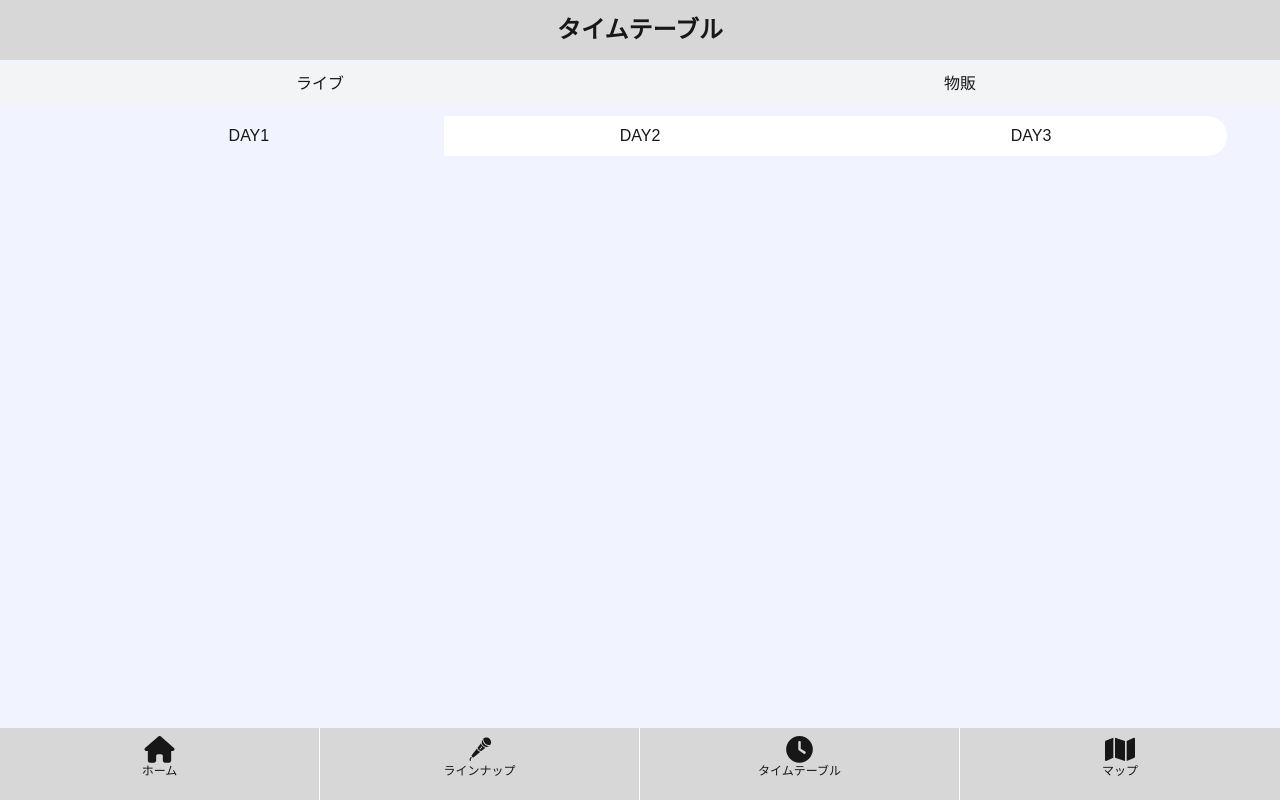
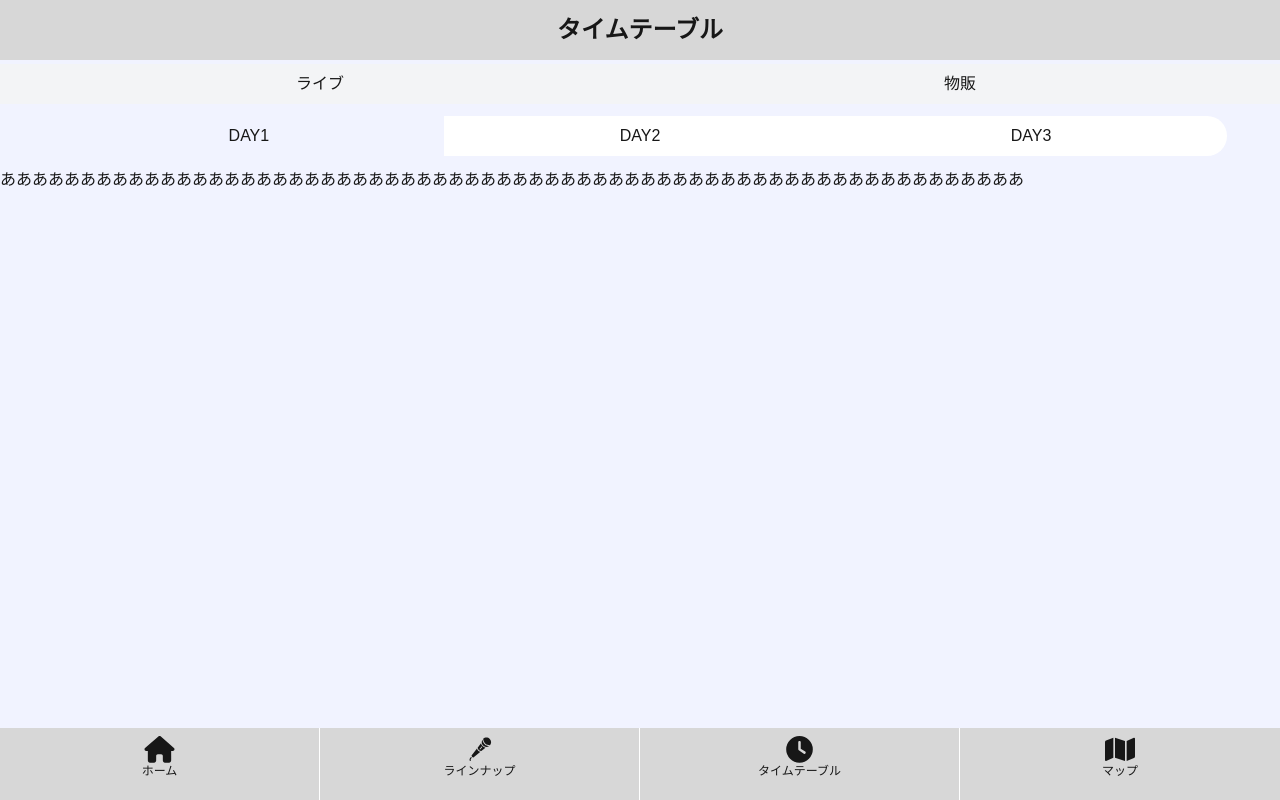
Before and after one commit to live-first/sekigahara-spui, a Next.js app: page /timetable in a window 1280 px wide. Built offline with nearby package versions, Linux system fonts and the light colour scheme.

Commit message:
swiper調整

```diff
--- a/src/lf-components/Tab/index.tsx
+++ b/src/lf-components/Tab/index.tsx
@@ -22,13 +22,13 @@ export type TabProps = {
   Content?: typeof Content
   headers: ReactNode[]
   contents: ReactNode[]
-  current?: string
+  current?: number
   onChange?: () => void
 }
 
 const Tab = (props: TabProps) => {
   const { headers, contents, current } = props
-  const [tab, setTab] = useState<string>(current ?? '0')
+  const [tab, setTab] = useState<number>(current ?? 0)
 
   const page = ({ index, content }: { index: number; content: ReactNode }) => {
     return <div key={index}>{content}</div>
@@ -36,18 +36,14 @@ const Tab = (props: TabProps) => {
 
   return (
     <div className='flex flex-col w-full'>
-      <div className='flex w-full tab-header'>
+      <div className='flex w-full tab-header fixed'>
         {headers?.map((header, index) => {
           return (
             <button
-              className={cn(
-                'py-2 bg-gray-100',
-                `${index}` === tab && 'active',
-                `wd-${headers.length}`,
-              )}
+              className={cn('py-2 bg-gray-100', index === tab && 'active', `wd-${headers.length}`)}
               id={`${index}`}
               onClick={(e) => {
-                setTab(e.currentTarget.id)
+                setTab(Number(e.currentTarget.id))
               }}
               key={index}
             >
@@ -62,6 +58,8 @@ const Tab = (props: TabProps) => {
             return () => page({ index, content })
           })}
           onChangePage={setTab}
+          className='mt-10'
+          current={tab}
         />
       </div>
     </div>
--- a/src/lf-components/pageSwiper/index.tsx
+++ b/src/lf-components/pageSwiper/index.tsx
@@ -7,7 +7,7 @@ import { cn } from '../utils'
 type Props = {
   pages: (() => React.JSX.Element)[]
   current?: number
-  onChangePage?: (current: string) => void
+  onChangePage?: (current: number) => void
   className?: string
 } & Partial<Options>
 
@@ -30,8 +30,8 @@ export const PagerSwiper: React.FC<Props> = (props) => {
   })
   useEffect(() => {
     if (props.onChangePage === undefined) return
-    props.onChangePage(current.toString())
-  }, [current])
+    props.onChangePage(current)
+  }, [current, props])
   return (
     <div
       ref={ref}
@@ -46,14 +46,16 @@ export const PagerSwiper: React.FC<Props> = (props) => {
           {useMemo(() => {
             if (isFirstPage) return <div />
             return props.pages[current - 1]()
-          }, [current])}
+          }, [current, isFirstPage, props.pages])}
         </div>
-        <div className='page current'>{useMemo(() => props.pages[current](), [current])}</div>
+        <div className='page current'>
+          {useMemo(() => props.pages[current](), [current, props.pages])}
+        </div>
         <div className='page next'>
           {useMemo(() => {
             if (isLastPage) return <div />
             return props.pages[current + 1]()
-          }, [current])}
+          }, [current, isLastPage, props.pages])}
         </div>
       </div>
     </div>
--- a/src/lf-components/pageSwiper/pageSwiper.css
+++ b/src/lf-components/pageSwiper/pageSwiper.css
@@ -1,7 +1,7 @@
 .page-swiper {
   width: 100%;
   height: 100%;
-  overflow: hidden;
+  overflow: scroll;
   position: fixed;
 }
 .page-swiper > .container {
--- a/src/lf-components/pageSwiper/usePageSwiper.tsx
+++ b/src/lf-components/pageSwiper/usePageSwiper.tsx
@@ -53,10 +53,10 @@ const usePageSwiper = (props: Props) => {
       }),
     [props.pages, props.threshold, props.animationDuration],
   )
-  const isFirstPage = useMemo(() => state.current === 0, [state.current])
+  const isFirstPage = useMemo(() => state.current === 0, [state])
   const isLastPage = useMemo(
     () => state.current === props.pages.length - 1,
-    [state.current, props.pages],
+    [state, props.pages.length],
   )
   const containerStyle = useMemo(
     () => ({
@@ -121,7 +121,7 @@ const usePageSwiper = (props: Props) => {
         }))
       }, options.animationDuration)
     },
-    [state.isProcessTransit, state.offsetX],
+    [isFirstPage, isLastPage, options.animationDuration, options.threshold, props.ref, state],
   )
   return {
     current: state.current,
--- a/src/lf-views/timetable/index.tsx
+++ b/src/lf-views/timetable/index.tsx
@@ -26,7 +26,10 @@ const LiveTable = () => {
     <ToggleButton
       headers={[<div key='0'>DAY1</div>, <div key='1'>DAY2</div>, <div key='2'>DAY3</div>]}
       contents={[
-        <ToggleButton.Content key='0' className='w-full'></ToggleButton.Content>,
+        <ToggleButton.Content key='0' className='w-full'>
+          ああああああああああああああああああああああああああああああああああああああああああああああああああああああああああああああああ
+          <div className='h-[2000px]'></div>
+        </ToggleButton.Content>,
         <ToggleButton.Content key='1' className='w-full'></ToggleButton.Content>,
         <ToggleButton.Content key='2' className='w-full'></ToggleButton.Content>,
       ]}
@@ -37,7 +40,7 @@ const LiveTable = () => {
 const StoreTable = () => {
   return (
     <ToggleButton
-      headers={[<div key='0'>DAY1</div>, <div key='1'>DAY2</div>, <div key='2'>DAY3</div>]}
+      headers={[<div key='0'>DAY5</div>, <div key='1'>DAY2</div>, <div key='2'>DAY3</div>]}
       contents={[
         <ToggleButton.Content key='0' className='w-full'></ToggleButton.Content>,
         <ToggleButton.Content key='1' className='w-full'></ToggleButton.Content>,
```
